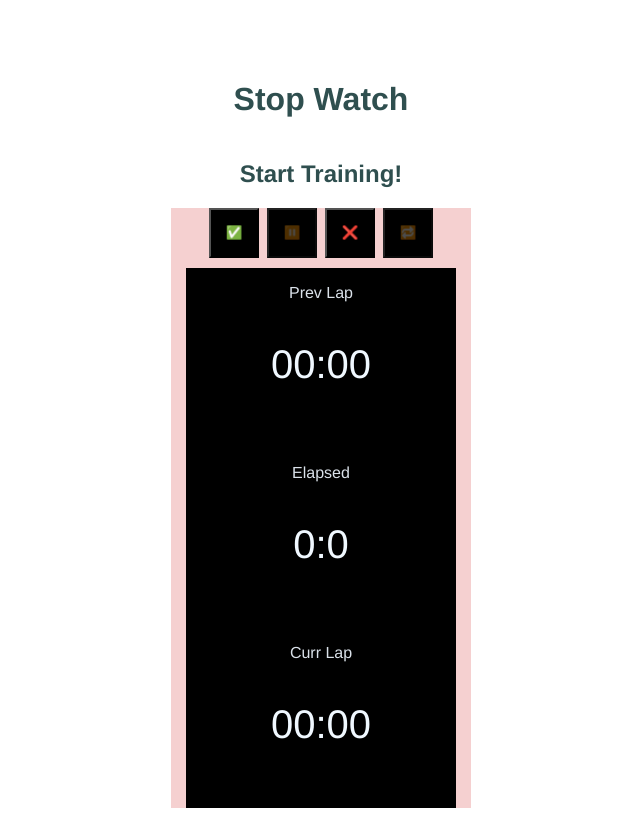
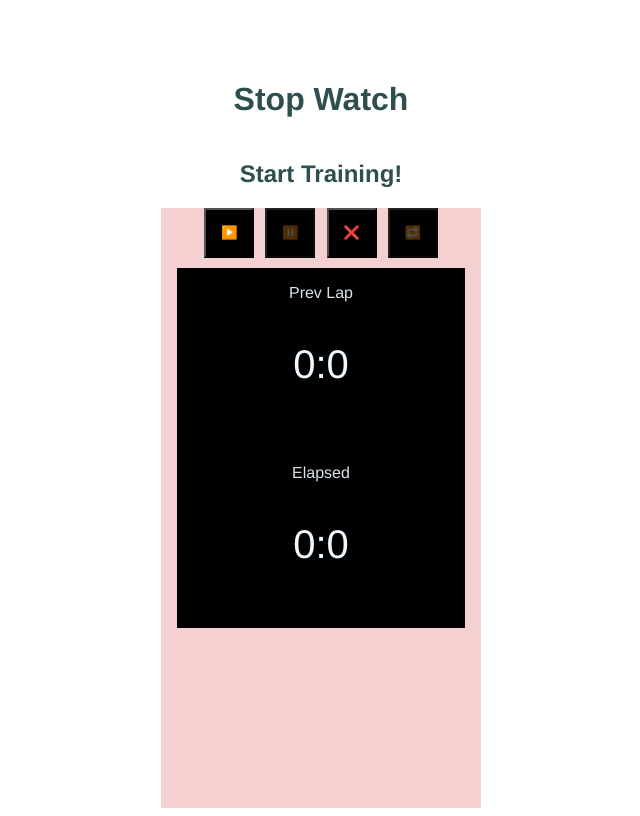
Before and after one commit to bibhashdash/stopwatch, a Vue app: page / in a window 1280 px wide. Shown: the whole page, without its empty margins (319-959 px from the left). Built offline with nearby package versions, Linux system fonts and the light colour scheme.

Commit message:
refactored timers into components

```diff
--- /dev/null
+++ b/src/components/Elapsed.vue
@@ -0,0 +1,18 @@
+<template>
+  <div class="timer elapsed">
+    <div class="timer-title"><p class="timer-title-text">Elapsed</p></div>
+    <p class="timer-text">
+      <span>{{ elapsedMins }}</span
+      >:<span>{{ elapsedSecs }}</span>
+    </p>
+  </div>
+</template>
+
+<script>
+export default {
+  name: "Elapsed",
+  props: ["elapsedMins", "elapsedSecs"],
+};
+</script>
+
+<style></style>
--- /dev/null
+++ b/src/components/Prevlap.vue
@@ -0,0 +1,26 @@
+<template>
+  <div class="timer prev-lap">
+    <div class="timer-title"><p class="timer-title-text">Prev Lap</p></div>
+    <p class="timer-text">
+      <span>{{ prevMins }}</span
+      >:<span>{{ prevSecs }}</span>
+    </p>
+  </div>
+</template>
+
+<script>
+export default {
+  name: "Prevlap",
+
+  props: ["prevMins", "prevSecs"],
+
+  updated() {},
+};
+</script>
+
+<style>
+.timer-text {
+  font-size: 2.5rem;
+  color: aliceblue;
+}
+</style>
--- a/src/components/Watch.vue
+++ b/src/components/Watch.vue
@@ -6,7 +6,7 @@
         :disabled="timerrunning"
         @click="startTimer"
       >
-        <p>✅</p>
+        <p>▶️</p>
       </button>
       <button
         class="button pause-button"
@@ -22,37 +22,41 @@
       >
         <p>❌</p>
       </button>
-      <button @click="changeLap" class="button lap-button" disabled>
+      <button
+        @click="changeLap"
+        class="button lap-button"
+        :disabled="!timerrunning"
+      >
         <p>🔁</p>
       </button>
     </div>
 
     <div class="watch-face">
-      <div class="timer prev-lap">
-        <div class="timer-title"><p class="timer-title-text">Prev Lap</p></div>
-        <p class="timer-text">00:00</p>
-      </div>
-      <div class="timer elapsed">
-        <div class="timer-title"><p class="timer-title-text">Elapsed</p></div>
-        <p class="timer-text">
-          <span>{{ elapsed[0] }}</span
-          >:<span>{{ elapsed[1] }}</span>
-        </p>
-      </div>
-
-      <div class="timer curr-lap">
-        <div class="timer-title"><p class="timer-title-text">Curr Lap</p></div>
-        <p class="timer-text">00:00</p>
-      </div>
+      <Prevlap :prevMins="prevMins" :prevSecs="prevSecs" />
+      <Elapsed :elapsedMins="elapsedMins" :elapsedSecs="elapsedSecs" />
     </div>
   </div>
 </template>
 
 <script>
+import Prevlap from "./Prevlap.vue";
+import Elapsed from "./Elapsed.vue";
 export default {
+  name: "Watch",
+  components: {
+    Prevlap,
+    Elapsed,
+  },
   data() {
     return {
-      prevLap: [0, 0],
+      lapMarkersList: [[0, 0]],
+      prevLapsList: [],
+      prevMins: 0,
+      prevSecs: 0,
+      elapsedMins: 0,
+      elapsedSecs: 0,
+      // lapChange: false,
+      lapCounter: 1,
       elapsed: [0, 0],
       currLap: [0, 0],
       timerrunning: false,
@@ -65,15 +69,18 @@ export default {
       console.log("Watch has started!");
       this.timerrunning = !this.timerrunning;
       console.log(`timerrunning property is set to ${this.timerrunning}`);
+
       this.timer = setInterval(() => {
-        if (this.elapsed[1] === 59) {
-          this.elapsed[0]++;
-          this.elapsed[1] = 0;
+        if (this.elapsedSecs === 59) {
+          this.elapsedMins = 0;
+          elapsedSecs++;
+          this.elapsedSecs = 0;
         } else {
-          this.elapsed[1]++;
+          this.elapsedSecs++;
         }
       }, 1000);
     },
+
     pauseTimer() {
       console.log("Watch has paused");
       console.log(`timerrunning property is set to ${this.timerrunning}`);
@@ -86,12 +93,27 @@ export default {
       this.timerrunning = false;
       console.log(`timerrunning property is set to ${this.timerrunning}`);
       clearInterval(this.timer);
-      this.elapsed = [0, 0];
+      this.elapsedMins = 0;
+      this.elapsedSecs = 0;
+      this.prevMins = 0;
+      this.prevSecs = 0;
     },
+
     changeLap() {
-      console.log("You're on a new lap!");
-      // this.timerrunning = !this.timerrunning;
-      console.log(`timerrunning property is set to ${this.timerrunning}`);
+      this.lapCounter++;
+      console.log("You're on lap number: ", this.lapCounter);
+
+      // lapMarkersList: [[0, 0]],
+      // prevLapsList: [[0, 0]],
+      // prevMins: 0,
+      // prevSecs: 0,
+      // elapsedMins: 0,
+      // elapsedSecs: 0,
+      //   this.lapChange = true;
+
+      //   console.log(`timerrunning property is set to ${this.timerrunning}`);
+      //   this.prevLap[this.lapCounter] = [this.elapsed[0], this.elapsed[1]];
+      //   this.lapCounter++;
     },
   },
 };
@@ -103,7 +125,7 @@ body {
   padding: 0;
 }
 .watchcontainer {
-  width: 300px;
+  width: 320px;
   height: 600px;
   background-color: rgb(245, 208, 208);
   align-self: center;
```
